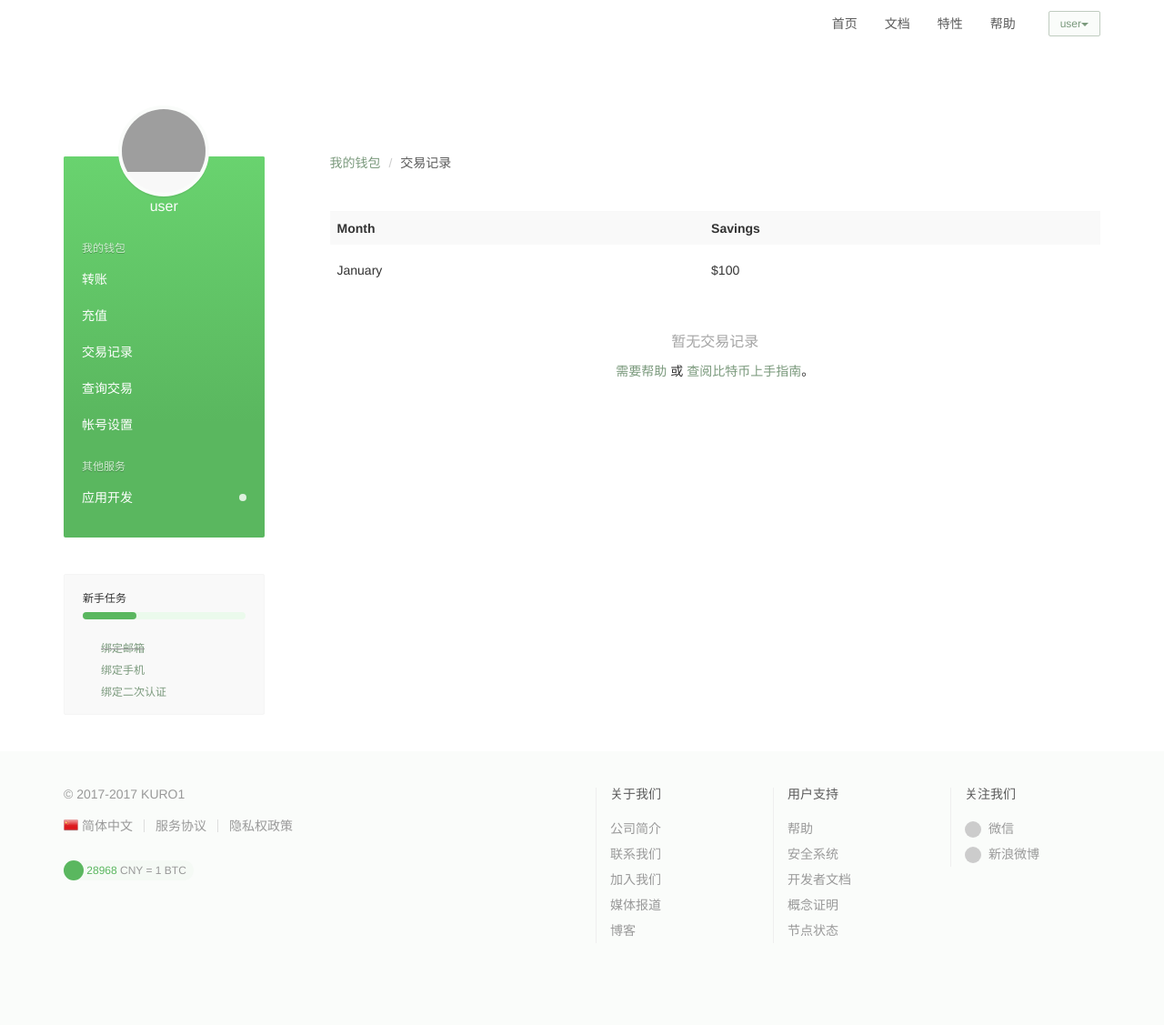
After one commit to blockchain-repo/blockchain-wallet, a Flask app: page /transactions in a window 1280 px wide. The commit adds this page. Shown: the whole page at 91% size. Run offline with Flask 2, Linux system fonts and the light colour scheme; parts of the project's set-up code (start-up, migrations or seed data) failed here and were passed over; some libraries are stand-ins or nearby versions; some web fonts are replaced; grey boxes are pictures that could not be loaded.

Commit message:
transactions

```diff
--- a/app/templates/index.html
+++ b/app/templates/index.html
@@ -37,7 +37,7 @@
                     <li><a href="/index">我的钱包</a></li>
                     <li><a href="/transfer">转账</a></li>
                     <li><a href="/recharge">充值</a></li>
-                    <li><a href="/index">交易记录</a></li>
+                    <li><a href="/transactions">交易记录</a></li>
                     <li><a href="/index">查询交易</a></li>
                     <li><a href="/index">帐号设置</a></li>
                     <li class="divider"></li>
@@ -96,8 +96,7 @@
                             <li><a href="/transfer">转账</a></li>
                             <li><a href="/recharge">充值</a></li>
                             <li>
-                                <a href="/index">
-                                    交易记录 </a>
+                                <a href="/transactions">交易记录 </a>
                             </li>
                             <li><a href="/index">查询交易</a></li>
                             <li><a href="/index">帐号设置</a></li>
--- /dev/null
+++ b/app/templates/transactions.html
@@ -0,0 +1,34 @@
+{% extends "index.html" %}
+{% block pjaxsidecontainer %}
+<div id="pjax-side-container" class="col-sm-9 wallet-main">
+    <section>
+        <ol class="breadcrumb">
+            <li><a href="/dashboard/">我的钱包</a></li>
+            <li class="active">交易记录</li>
+        </ol>
+    </section>
+    <div id="alert_messages"></div>
+    <section>
+        <div class="table-responsive">
+            <table class="table table-striped table-transactions">
+                <tbody>
+                <tr>
+                    <th>Month</th>
+                    <th>Savings</th>
+                </tr>
+                <tr>
+                    <td>January</td>
+                    <td>$100</td>
+                </tr>
+                </tbody>
+            </table>
+            <div class="well well-empty">
+                <p class="empty-message">暂无交易记录</p>
+                <p class="empty-actions">
+                    <a href="/help/">需要帮助</a> 或 <a href="/help/bitcoin/">查阅比特币上手指南</a>。
+                </p>
+            </div>
+        </div>
+    </section>
+</div>
+{% endblock %}
--- a/app/views/views.py
+++ b/app/views/views.py
@@ -67,6 +67,12 @@ def transfer_post():
     for i in utxo['data']:
         balance += i['amount']
     return render_template('index.html', config=c.config, balance=balance)
+
+
+@app.route('/transactions', methods=['GET'])
+def transactions_get():
+    balance = 0
+    return render_template('transactions.html', config=c.config, balance=balance)
 
 #
 # @app.route('/config', methods=['GET'])
```
